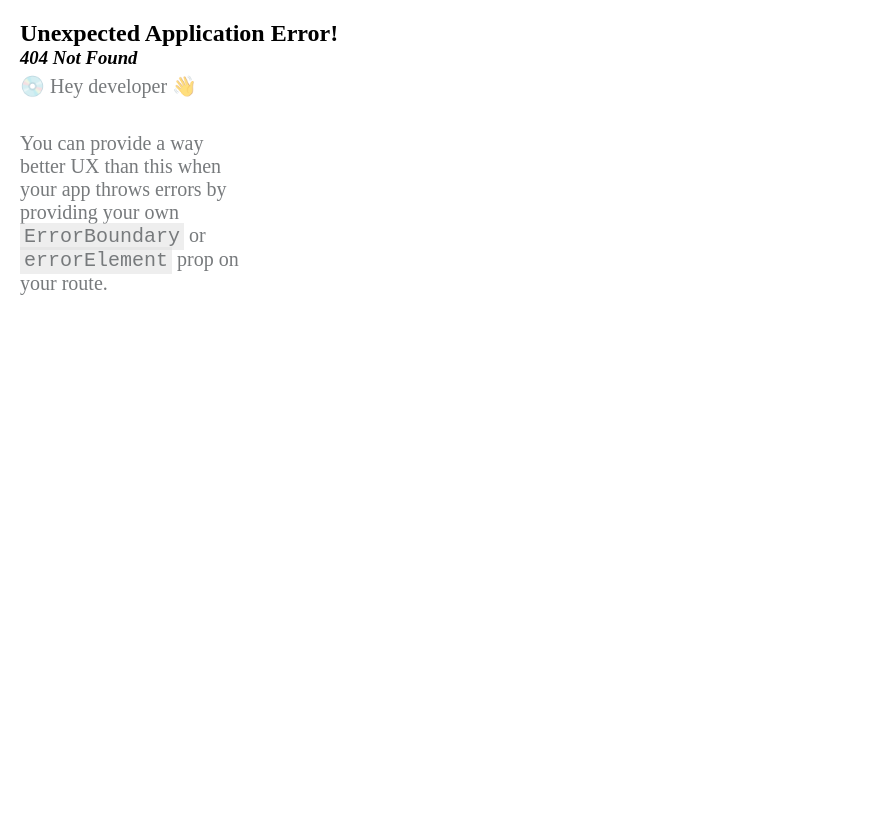
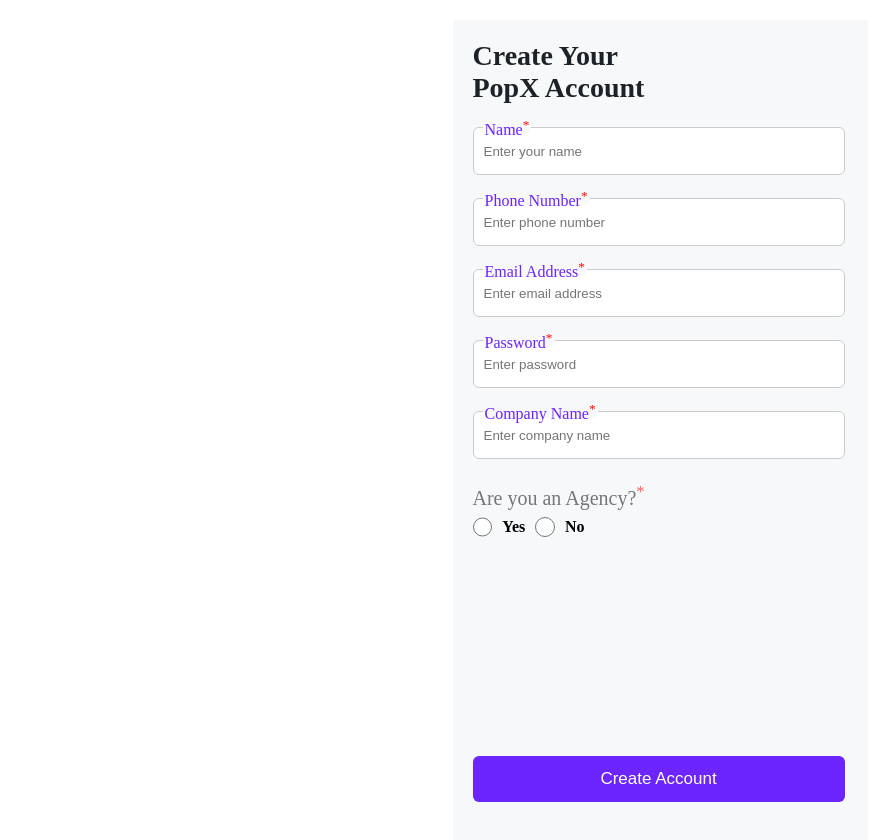
Before and after one commit to Misra-Praveen/ReactRepo, a React (Vite) app in the folder myReactApp/: page /signup in a window 1280 px wide. Before the commit this address had no page. Shown: the top 840 px of the page, without its empty margins (0-889 px from the left). Built offline with nearby package versions, Linux system fonts and the light colour scheme.

Commit message:
Added Sign-Up page

```diff
--- a/myReactApp/src/components/Common.jsx
+++ b/myReactApp/src/components/Common.jsx
@@ -4,8 +4,13 @@
   return (
     <>
         <h1>{props.h1Text}</h1>
-        <h1>{props.h1Text2}</h1>
-        <p>Lorem ipsum dolor sit amet, consectetur adipisicing elit.</p>
+        {
+          props.h1Text2 && <h1>{props.h1Text2}</h1>
+        }
+
+        {
+          props.pText && <p>{props.pText}</p>
+        }
     </>
   )
 }
--- a/myReactApp/src/components/LandingScreen.jsx
+++ b/myReactApp/src/components/LandingScreen.jsx
@@ -5,8 +5,11 @@
 const LandingScreen = () => {
   return (
     <div id='landingScreen'>
-        <Common h1Text={"Welcome to PopX"} />
-        <button className='btn' id='btn-create'>Create Account</button>
+        <Common h1Text="Welcome to PopX" pText="Lorem ipsum dolor sit amet, consectetur adipisicing elit."/>
+         <Link to="/signup" className='Link'>
+          <button className='btn' id='btn-create'>Create Account</button>
+         </Link>
+
         <Link to="/login" className='Link'>
           <button className='btn' id='btn-login'>Already Registered? Login</button>
         </Link>
--- a/myReactApp/src/components/LoginScreen.jsx
+++ b/myReactApp/src/components/LoginScreen.jsx
@@ -9,7 +9,7 @@
     }
   return (
     <div id='loginScreen'>
-        <Common h1Text={`Signin to your`} h1Text2={"PopX Account"} className="commonLogin"/>
+        <Common h1Text="Signin to your" h1Text2="PopX Account" pText="Lorem ipsum dolor sit amet, consectetur adipisicing elit." className="commonLogin"/>
         <form onSubmit={handleSubmit}>
             <article>
                 <label>Email Address</label>
--- /dev/null
+++ b/myReactApp/src/components/SignupScreen.jsx
@@ -0,0 +1,82 @@
+import React, { useState } from 'react'
+import Common from './Common'
+
+const SignupScreen = () => {
+    const[form, setForm ] = useState({
+        name:"",
+        phoneNumber : "",
+        email: "",
+        password: "",
+        companyName: "",
+        isAgency :""
+    });
+
+    const handleSubmit = (e)=>{
+        e.preventDefault();
+    }
+  return (
+    <div id="signupScreen">
+        <Common h1Text="Create Your" h1Text2="PopX Account" pText="" />
+        <form  onSubmit={handleSubmit}>
+            <article>
+                <label>Name<sup style={{color:"red"}}>*</sup></label>
+                <input type='text' placeholder='Enter your name'
+                value={form.name}
+                onChange={(e)=>setForm({...form, name: e.target.value})}
+                required />
+            </article>
+            <article>
+                <label>Phone Number<sup style={{color:"red"}}>*</sup></label>
+                <input type='text' placeholder='Enter phone number'
+                value={form.phoneNumber}
+                onChange={(e)=>setForm({...form, phoneNumber:e.target.value})}
+                required />
+            </article>
+            <article>
+                <label>Email Address<sup style={{color:"red"}}>*</sup></label>
+                <input type='email' placeholder='Enter email address'
+                value={form.email}
+                onChange={(e)=>setForm({...form, email: e.target.value})}
+                required />
+            </article>
+            <article>
+                <label>Password<sup style={{color:"red"}}>*</sup></label>
+                <input type='password' placeholder='Enter password'
+                value={form.password}
+                onChange={(e)=>setForm({...form, password:e.target.value})}
+                required />
+            </article>
+            <article>
+                <label>Company Name<sup style={{color:"red"}}>*</sup></label>
+                <input type='email' placeholder='Enter company name'
+                value={form.companyName}
+                onChange={(e)=>setForm({...form, companyName: e.target.value})}
+                required />
+            </article>
+            <article>
+                <p style={{margin:"0px", height:"25px"}}>Are you an Agency?<sup style={{color:"red"}}>*</sup></p>
+                <div style={{display: "flex", width: "112px", margin:"0px", position:"relative",
+                height:"40px", padding:"0px",
+                flexDirection: 'row', justifyContent:"start", alignItems:'center', gap:"10px"}}>
+                    <input type='radio'
+                    value="Y"
+                    name='isAgency'
+                    onChange={(e)=>setForm({...form, isAgency:e.target.value})}
+                    required />
+                    <strong >Yes</strong>
+                    <input type='radio'
+                    value="N" text="NO"
+                    name='isAgency'
+                    onChange={(e)=>setForm({...form, isAgency:e.target.value})}
+                    required />
+                    <strong>No</strong>
+                </div>
+            </article>
+            <button type='submit' className='btn' id='btn-signup'>Create Account</button>
+        </form>
+
+    </div>
+  )
+}
+
+export default SignupScreen
--- a/myReactApp/src/index.css
+++ b/myReactApp/src/index.css
@@ -7,6 +7,7 @@
   width: 375px;
   height: 100vh;
   padding: 20px;
+  margin: auto;
 
 }
 
@@ -44,6 +45,7 @@
   top: -10px;
   max-width: fit-content;
   height:17px;
+  padding:0px 2px;
   color: #6C25FF;
   border-radius: 6px;
   opacity: 1;
@@ -66,7 +68,7 @@
   justify-content: end;
   align-items: start;
 }
-#loginScreen{
+#loginScreen, #signupScreen{
   background-color: #F7F8F9;
   display: flex;
   flex-direction: column;
@@ -88,6 +90,11 @@
   background: #CBCBCB 0% 0% no-repeat padding-box;
   color: #FFFFFF;
 }
+#btn-signup{
+  background: #6C25FF 0% 0% no-repeat padding-box;
+  color: #FFFFFF;
+  margin-top: 50%;
+}
 
 .btn {
   margin-top: 10px;
@@ -108,8 +115,9 @@
 
 @media (max-width: 768px) {
   div {
-    max-width: 100vw;
+    max-width: 100%;
     padding: 10px;
     border: none;
+    margin: 0px;
   }
 }
--- a/myReactApp/src/main.jsx
+++ b/myReactApp/src/main.jsx
@@ -6,6 +6,7 @@
 
 const LandingScreen = lazy(()=>import("./components/LandingScreen.jsx"))
 const LoginScreen = lazy(()=>import("./components/LoginScreen.jsx"))
+const SignupScreen = lazy(()=>import("./components/SignupScreen.jsx"))
 
 const appRouter = createBrowserRouter([
   {
@@ -23,6 +24,12 @@
         element: (<Suspense fallback="Loading...">
           <LoginScreen />
         </Suspense>)
+      },
+      {
+        path:"/signup",
+        element: (<Suspense fallback="Loading...">
+          <SignupScreen />
+        </Suspense>)
       }
     ]
   }
```
